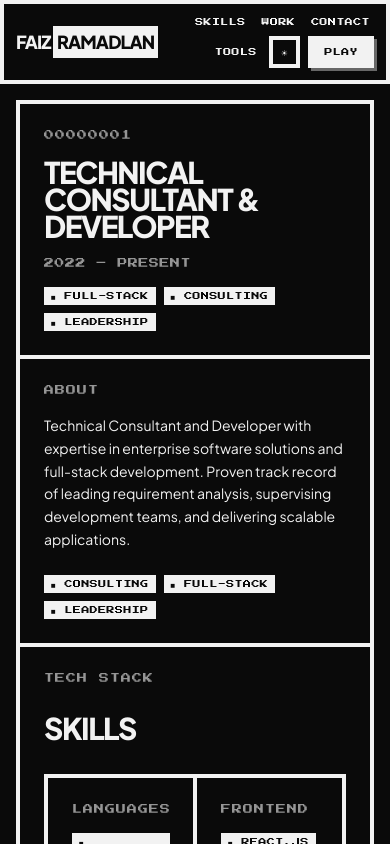
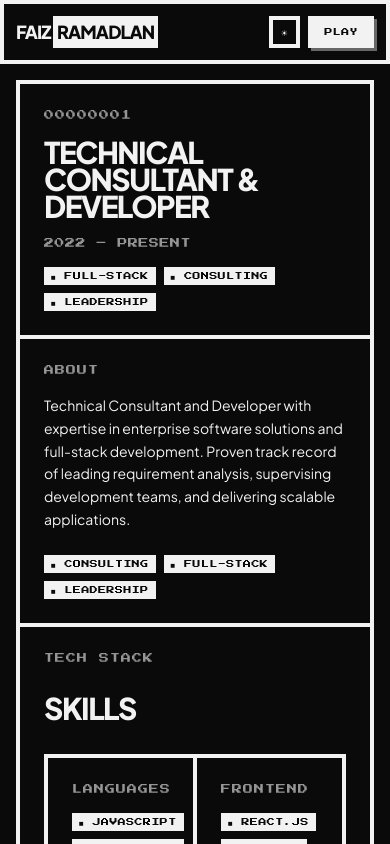
Before and after one commit to faizramadlan/PortfolioFaiz, a Next.js app: page / in a window 390 px wide. Shown: the top 844 px of the page. Built offline with nearby package versions, Linux system fonts and the light colour scheme.

Commit message:
fix : viewport <400px

```diff
--- a/src/app/globals.css
+++ b/src/app/globals.css
@@ -92,6 +92,7 @@ body {
   border: none;
   letter-spacing: 0.05em;
   text-transform: uppercase;
+  white-space: nowrap;
 }
 
 @media (min-width: 768px) {
--- a/src/app/page.tsx
+++ b/src/app/page.tsx
@@ -105,10 +105,10 @@ export default function Home() {
           FAIZ <span className="bg-[var(--foreground)] text-[var(--background)] px-1 md:px-2 py-0.5 inline-block">RAMADLAN</span>
         </div>
         <div className="flex items-center gap-2 md:gap-6 font-press-start text-[8px] md:text-xs uppercase tracking-wider flex-wrap justify-end">
-          <a href="#skills" className="hover:bg-[var(--foreground)] hover:text-[var(--background)] px-1 transition-colors">Skills</a>
-          <a href="#work" className="hover:bg-[var(--foreground)] hover:text-[var(--background)] px-1 transition-colors">Work</a>
-          <a href="#contact" className="hover:bg-[var(--foreground)] hover:text-[var(--background)] px-1 transition-colors">Contact</a>
-          <a href="/tools" className="hover:bg-[var(--foreground)] hover:text-[var(--background)] px-1 transition-colors">Tools</a>
+          <a href="#skills" className="hover:bg-[var(--foreground)] hover:text-[var(--background)] px-1 transition-colors hidden sm:inline">Skills</a>
+          <a href="#work" className="hover:bg-[var(--foreground)] hover:text-[var(--background)] px-1 transition-colors hidden sm:inline">Work</a>
+          <a href="#contact" className="hover:bg-[var(--foreground)] hover:text-[var(--background)] px-1 transition-colors hidden sm:inline">Contact</a>
+          <a href="/tools" className="hover:bg-[var(--foreground)] hover:text-[var(--background)] px-1 transition-colors hidden sm:inline">Tools</a>
           <button
             onClick={toggleTheme}
             className="brutal-border px-2 py-1.5 md:px-3 md:py-2 hover:bg-[var(--foreground)] hover:text-[var(--background)] transition-colors text-[8px] md:text-[10px]"
--- a/src/components/sections/Contact.tsx
+++ b/src/components/sections/Contact.tsx
@@ -17,10 +17,16 @@ export default function Contact() {
                         href={link.href}
                         target="_blank"
                         rel="noopener noreferrer"
-                        className="brutal-border p-6 group flex flex-col hover:bg-[var(--foreground)] hover:text-[var(--background)] transition-colors"
+                        className="brutal-border p-3 sm:p-6 group flex flex-col hover:bg-[var(--foreground)] hover:text-[var(--background)] transition-colors"
                     >
                         <div className="font-press-start text-[10px] tracking-widest mb-3 opacity-40 group-hover:opacity-70">{link.label}</div>
-                        <div className="text-sm md:text-xl font-black uppercase tracking-tighter break-all">{link.value}</div>
+                        <div className="text-[10px] sm:text-sm md:text-xl font-black uppercase tracking-tighter break-words">
+                            {link.label === "EMAIL" ? (
+                                <>RAMADLAN.FAIZ<wbr />@GMAIL.COM</>
+                            ) : (
+                                link.value
+                            )}
+                        </div>
                     </a>
                 ))}
             </div>
--- a/src/components/sections/Projects.tsx
+++ b/src/components/sections/Projects.tsx
@@ -120,7 +120,7 @@ export default function Projects() {
                     const hasLink = 'link' in project;
                     const projLink = hasLink ? (project as any).link : '';
                     return (
-                        <div key={project.id} className="brutal-border p-6 flex flex-col group cursor-default relative overflow-hidden bg-[var(--card-bg)] z-0">
+                        <div key={project.id} className="brutal-border p-3 sm:p-6 flex flex-col group cursor-default relative overflow-hidden bg-[var(--card-bg)] z-0">
                             {hasLink && projLink && (
                                 <>
                                     <div
```
